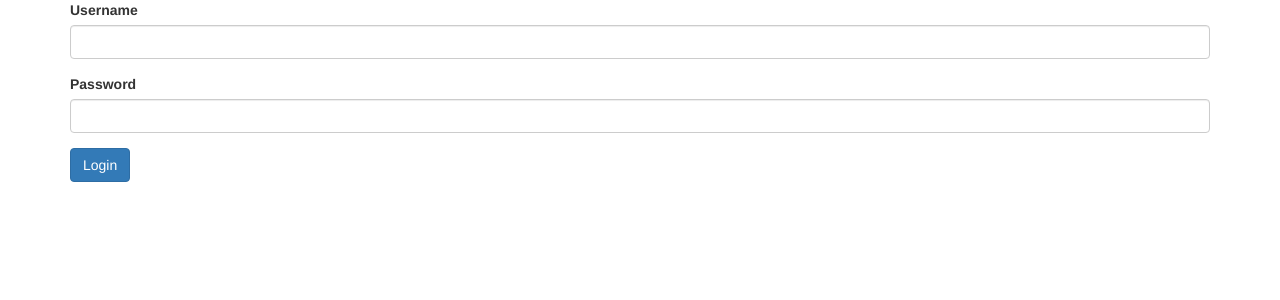
After one commit to kalpitk/Web-Portal-India-Partition, a Flask app: page /login_page in a window 1280 px wide. The commit adds this page. Shown: the top 300 px of the page. Run offline with Flask 2, Linux system fonts and the light colour scheme; some libraries are stand-ins or nearby versions.

Commit message:
add sign up and login page

```diff
--- a/app.py
+++ b/app.py
@@ -16,6 +16,13 @@ cursor = mydb.cursor(buffered=True)
 def home():
   return render_template('home.html')
 
+@app.route("/sign_up_page", methods = ['POST', 'GET'])
+def sign_up_page():
+  return render_template('sign_up_page.html')
+
+@app.route("/login_page", methods = ['POST', 'GET'])
+def login_page():
+  return render_template('login_page.html')
 
 @app.route("/sign_up", methods = ['POST', 'GET'])
 def sign_up():
--- /dev/null
+++ b/templates/login_page.html
@@ -0,0 +1,20 @@
+<!DOCTYPE html>
+<html>
+    <head>
+        <link rel="stylesheet" href="https://maxcdn.bootstrapcdn.com/bootstrap/3.4.0/css/bootstrap.min.css">
+    </head>
+
+    <body>
+        <form method="POST" action="/login" class="container">
+            <div class="form-group">
+                <label class="has-float-label">Username</label>
+                <input type="text" name="username" class="form-control">
+            </div>
+            <div class="form-group">
+                <label>Password</label>
+                <input type="text" name="password" class="form-control">
+            </div>
+            <button type="submit" class="btn btn-primary">Login</button>
+        </form>
+    </body>
+</html>
```
Also changed, not shown: templates/sign_up_page.html (+30 -0 lines).
